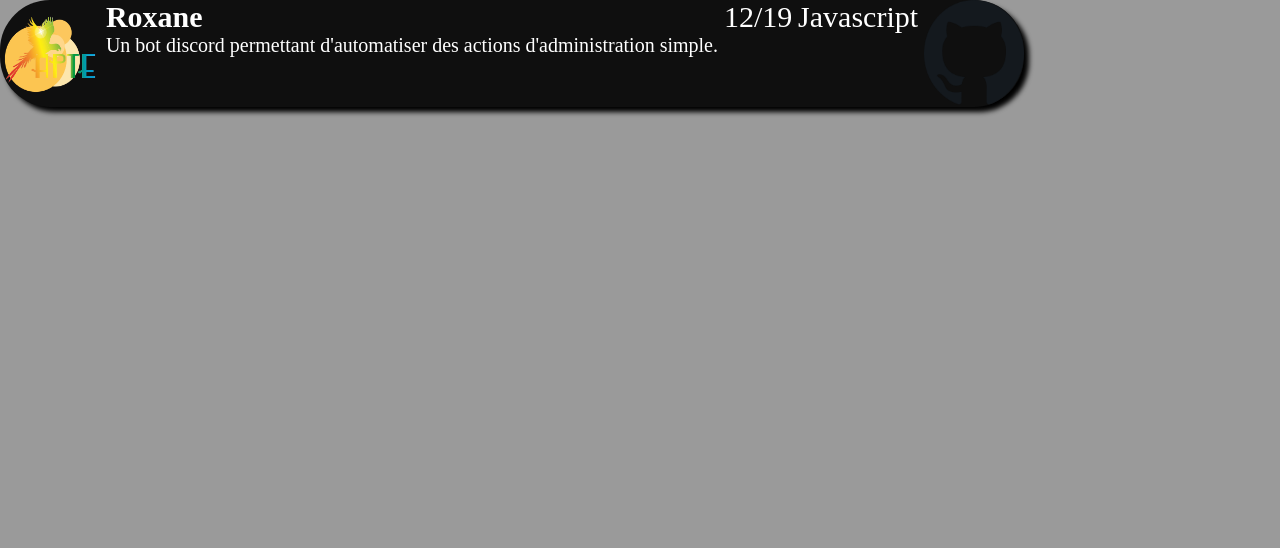
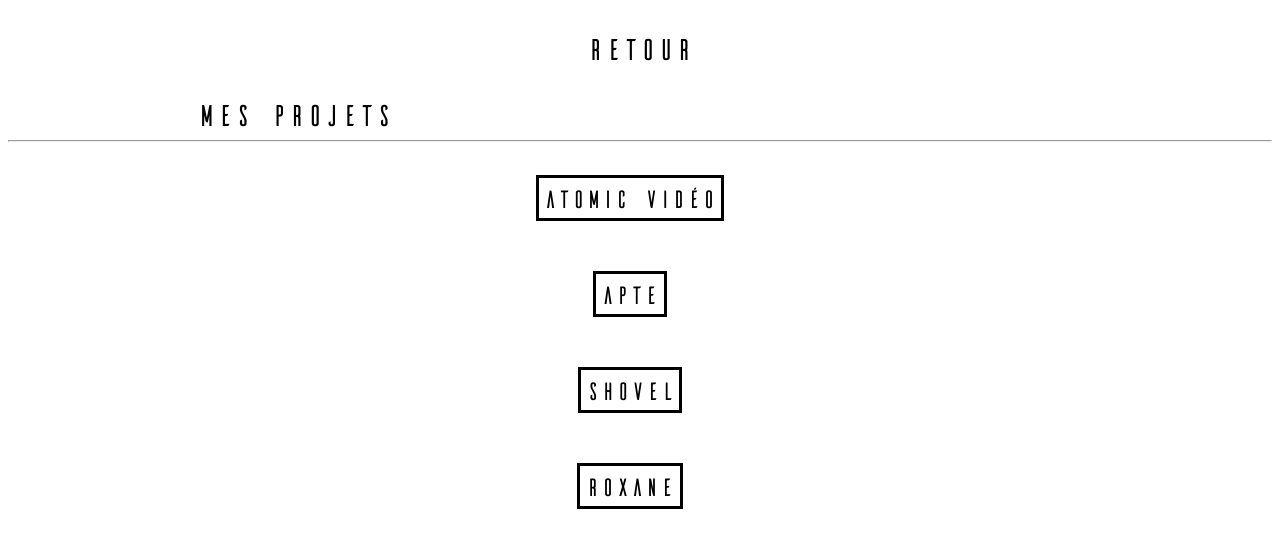
Before and after one commit to Osiryu/portfolio, a plain HTML site: page projets.html in a window 1280 px wide. Drawn offline with Linux system fonts and the light colour scheme; a web font is replaced by a local one.

Commit message:
Quelque truc

```diff
--- a/projets.html
+++ b/projets.html
@@ -10,18 +10,20 @@
 <link href="https://fonts.googleapis.com/css2?family=Gruppo&display=swap" rel="stylesheet">
   </head>
   <body>
+    <a href="index.html"><div class="retour"><p>RETOUR</p></div></a>
+    <div class="title">Mes projets</div>
+    <hr />
     <div class="projet">
-      <div class="pp"><img src="ressources/img/logo-apte.png" /></div>
-      <div class="main">
-        <div class="project_name">Roxane</div>
-        <div class="project_desc">Un bot discord permettant d'automatiser des actions d'administration simple.</div>
-      </div>
-      <div class="project_date">12/19</div>
-      <div class="project_tag">
-        <div class="dot_yellow"></div>
-        <p class="Javascript">Javascript</p>
-      </div>
-      <div class="git"><a><img src="ressources/img/github_icon_black.png"/></a></div>
+        <p class="titlepro">Atomic Vidéo</p>
+    </div>
+    <div class="projet">
+        <p class="titlepro">APTE</p>
+    </div>
+    <div class="projet">
+        <p class="titlepro">Shovel</p>
+    </div>
+    <div class="projet">
+        <p class="titlepro">Roxane</p>
     </div>
   </body>
 </html>
--- a/projets_style.css
+++ b/projets_style.css
@@ -3,44 +3,48 @@
     font-family: Aileron;
     src: url("ressources/font/Ailerons-Regular.otf")
 }
-@import url('https://fonts.googleapis.com/css2?family=Gruppo&display=swap');
+body{
+  background-color:white;
+}
+.retour
+{
+  text-align: center;
+  color: black;
+  font-family:Aileron;
+  width: 100%;
+  font-size: 30px;
+  cursor: pointer;
+}
+a
+{
+  text-decoration: none;
+}
+.title{
+  text-indent: 15%;
+  color: black;
+  font-family:Aileron;
+  font-size: 30px;
+}
 
-*{
-  padding: 0px;
-  margin: 0px;
-  font-family: 'Gruppo';
-  font-size:30px;
-  color : white;
-}
-body{
-  background-color:#9A9A9A;
+hr{
+
 }
 .projet
 {
+  width: 100%;
+  text-align: center;
+  font-family:Aileron;
+  font-size: 25px;
   display: inline-flex;
-  justify-content: space-between;
-  width: 80%;
-  background-color: rgb(15,15,15);
-  box-shadow: 5px 5px 5px black;
-  border-width: 1px;
-  border-color: rgb(10,10,10);
-  border-radius: 50px;
+  justify-content: center;
+  text-align: center;
 }
-.project_tag
+.titlepro
 {
-  display: inline-flex;
+  font-weight: normal;
+  font-size: 25px;
+  margin-right: 20px;
+  border-style : solid;
+  border-color: black;
+  padding: 5px;
 }
-.project_name
-{
-  font-weight: bold;
-}
-.project_desc
-{
-  font-size: 20px;
-}
-.projet img
-{
-  width: 100px;
-  height: 100%;
-  border-radius: 20px;
-}
--- a/style.css
+++ b/style.css
@@ -75,7 +75,6 @@ a:active
   margin-right: 10px;
   margin-bottom: 20px;
   /*Truc cool pour que les choses soit bien séparé équitablement*/
-  justify-content: space-between;
   align-items: center;
   z-index: 1;
   display: inline-flex;
```
